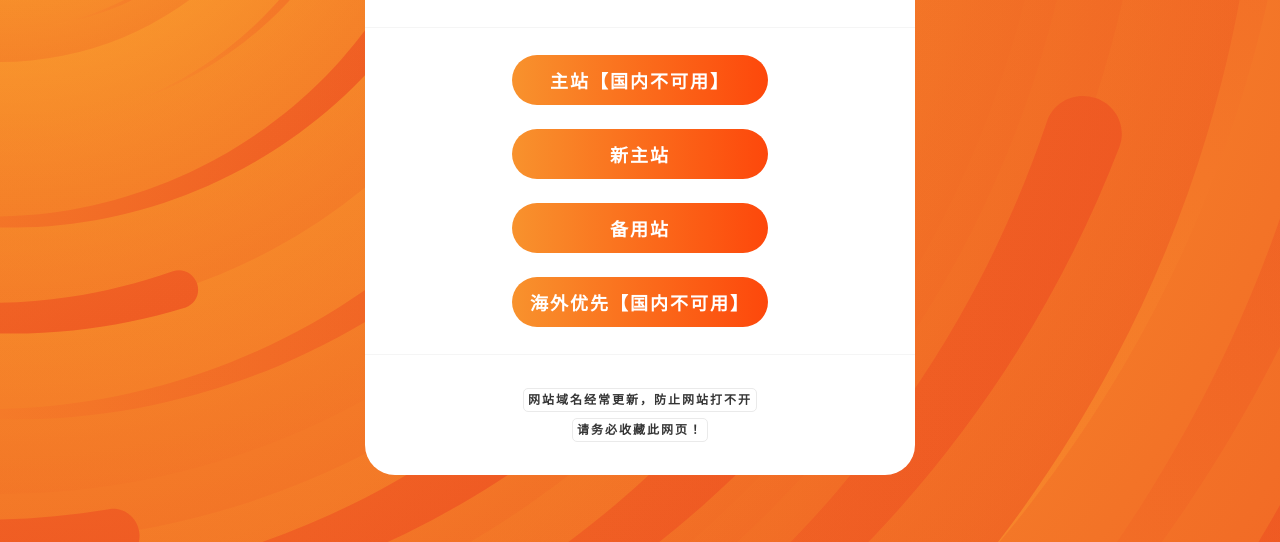
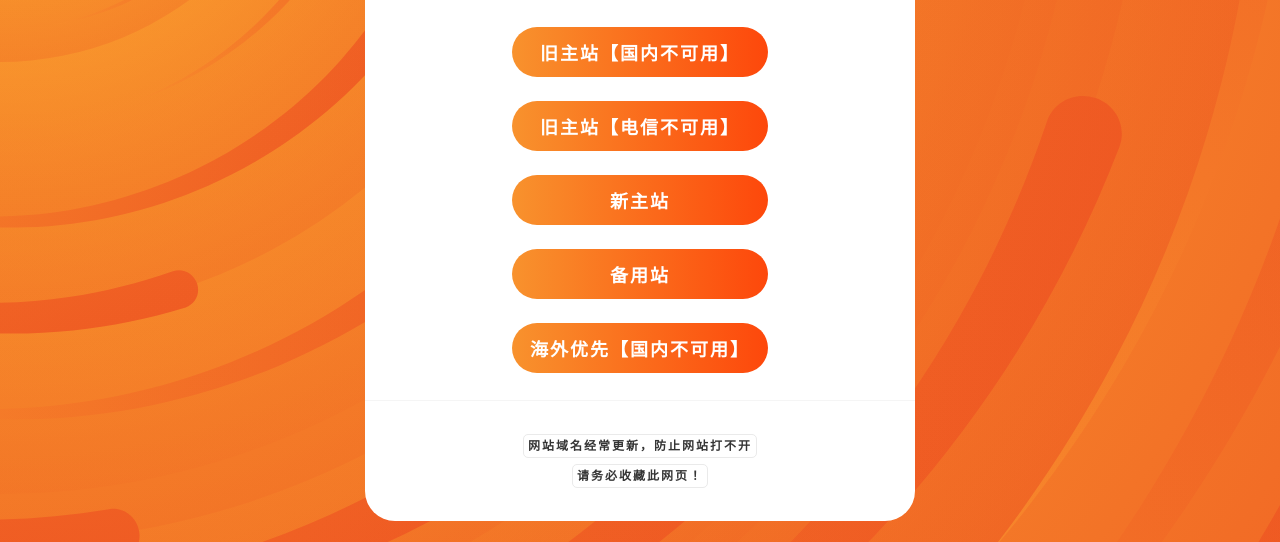
Before and after one commit to songmeihuman/fabu, a plain HTML site: page index.html in a window 1280 px wide. Shown: the part 258-800 px from the top of the page. Drawn offline with Linux system fonts and the light colour scheme.

Commit message:
Update index.html
new domain

```diff
--- a/index.html
+++ b/index.html
@@ -65,10 +65,13 @@
         <div class="links">
           <ul>
             <li>
-              <a href="javascript:;" data-href="aHR0cHM6Ly9kaWFueWluZzEwMC54eXo=">主站【国内不可用】</a>
+              <a href="javascript:;" data-href="aHR0cHM6Ly9kaWFueWluZzEwMC54eXo=">旧主站【国内不可用】</a>
             </li>
             <li>
-              <a href="javascript:;" data-href="aHR0cHM6Ly93Mi5kaWFueWluZzEwMC54eXo=">新主站</a>
+              <a href="javascript:;" data-href="aHR0cHM6Ly93Mi5kaWFueWluZzEwMC54eXo=">旧主站【电信不可用】</a>
+            </li>
+            <li>
+              <a href="javascript:;" data-href="aHR0cHM6Ly93d3cuZGlhbnlpbmcxMDIueHl6">新主站</a>
             </li>
             <li>
               <a href="javascript:;" data-href="aHR0cHM6Ly93d3cuZGlhbnlpbmcxMDEueHl6">备用站</a>
```
